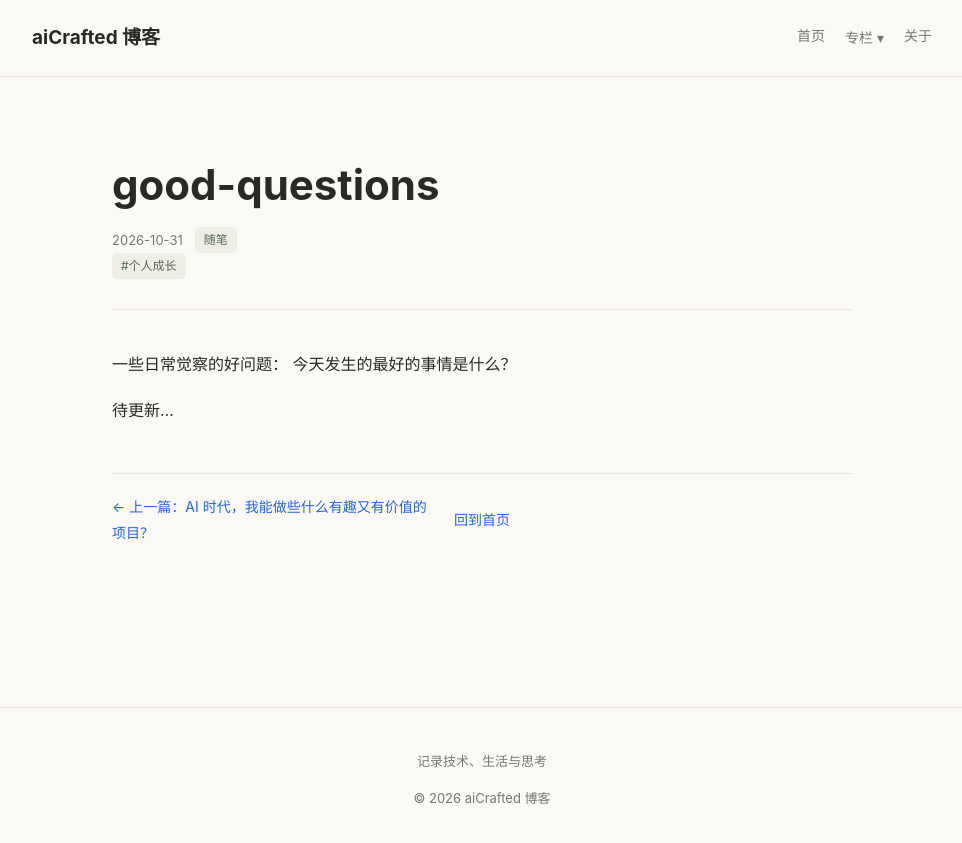
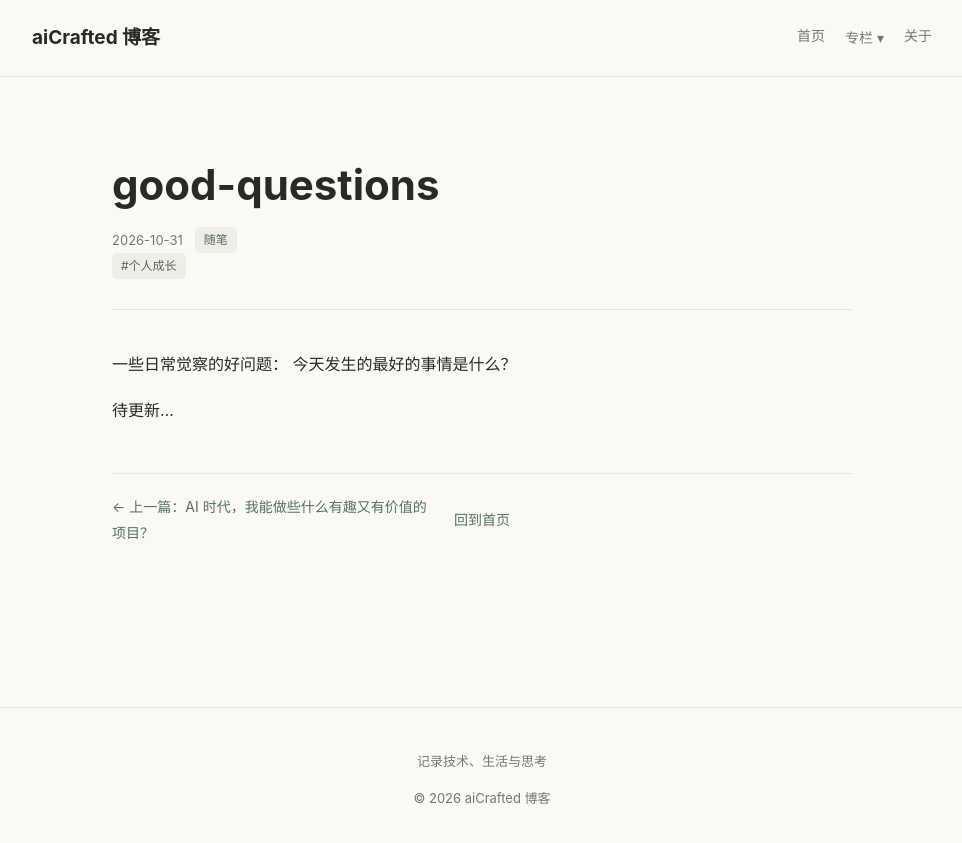
Before and after one commit to aicrafted-dev/aicrafted-dev.github.io, a Jekyll site: the page built from _posts/2026-10-31-good-questions.md, in a window 1280 px wide. Shown: the top 843 px of the page, without its empty margins (158-1120 px from the left). Built offline with Jekyll 4.4.1, drawn with Linux system fonts in a browser that asks for light colours.

Commit message:
Refactor article navigation styles with CSS variables
Updated article navigation styles to use CSS variables for color and added transition effects.

```diff
--- a/assets/css/style.css
+++ b/assets/css/style.css
@@ -130,12 +130,21 @@
 }
 
 .article-navigation a {
-  color: #2563eb;
+  color: var(--accent);
   text-decoration: none;
+  transition: opacity 0.2s ease;
 }
 
 .article-navigation a:hover {
+  color: var(--accent);
+  opacity: 0.75;
   text-decoration: underline;
+}
+
+.article-nav-home {
+  flex-shrink: 0;
+  text-align: center;
+  color: var(--muted);
 }
 
 /* 手机端适配 */
```
